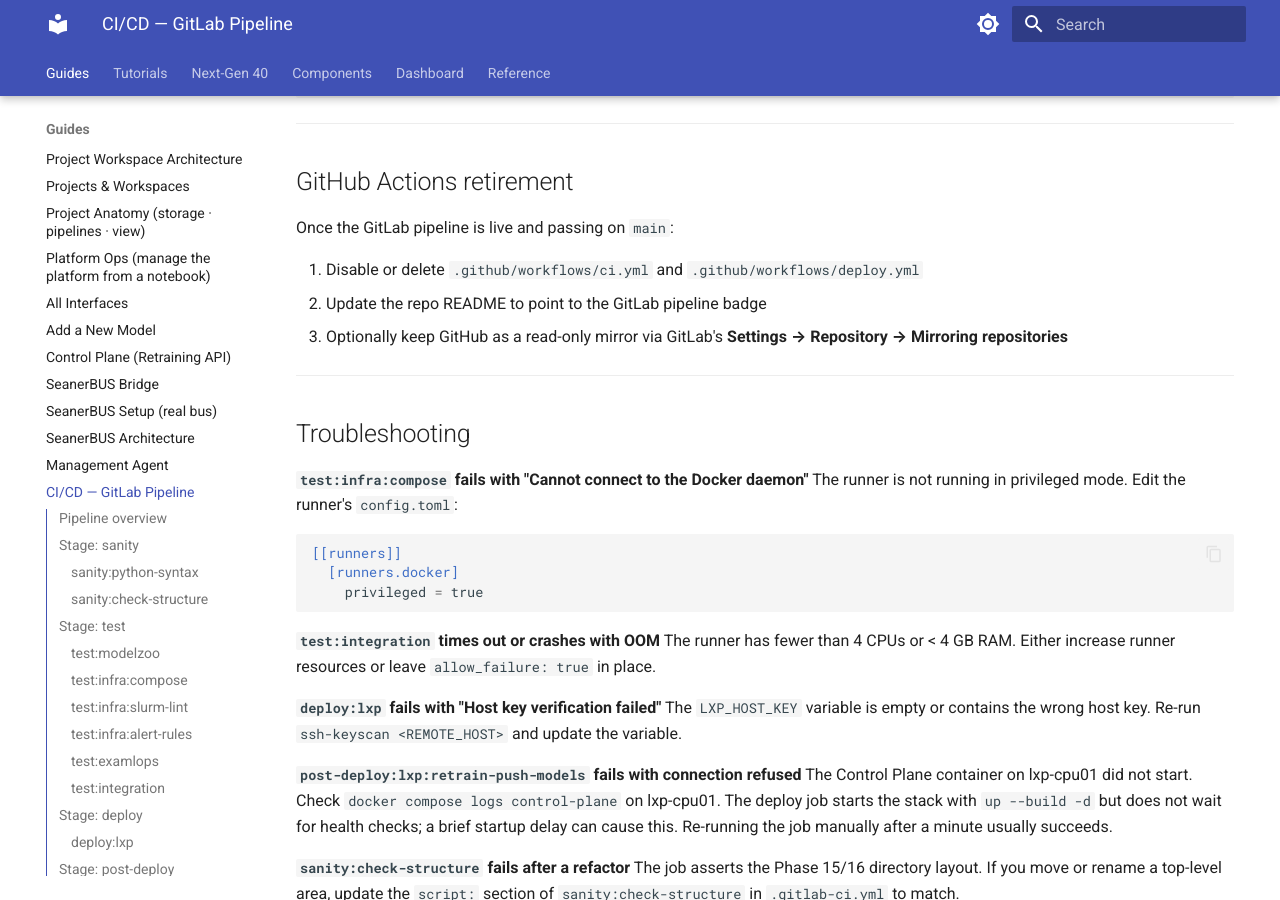
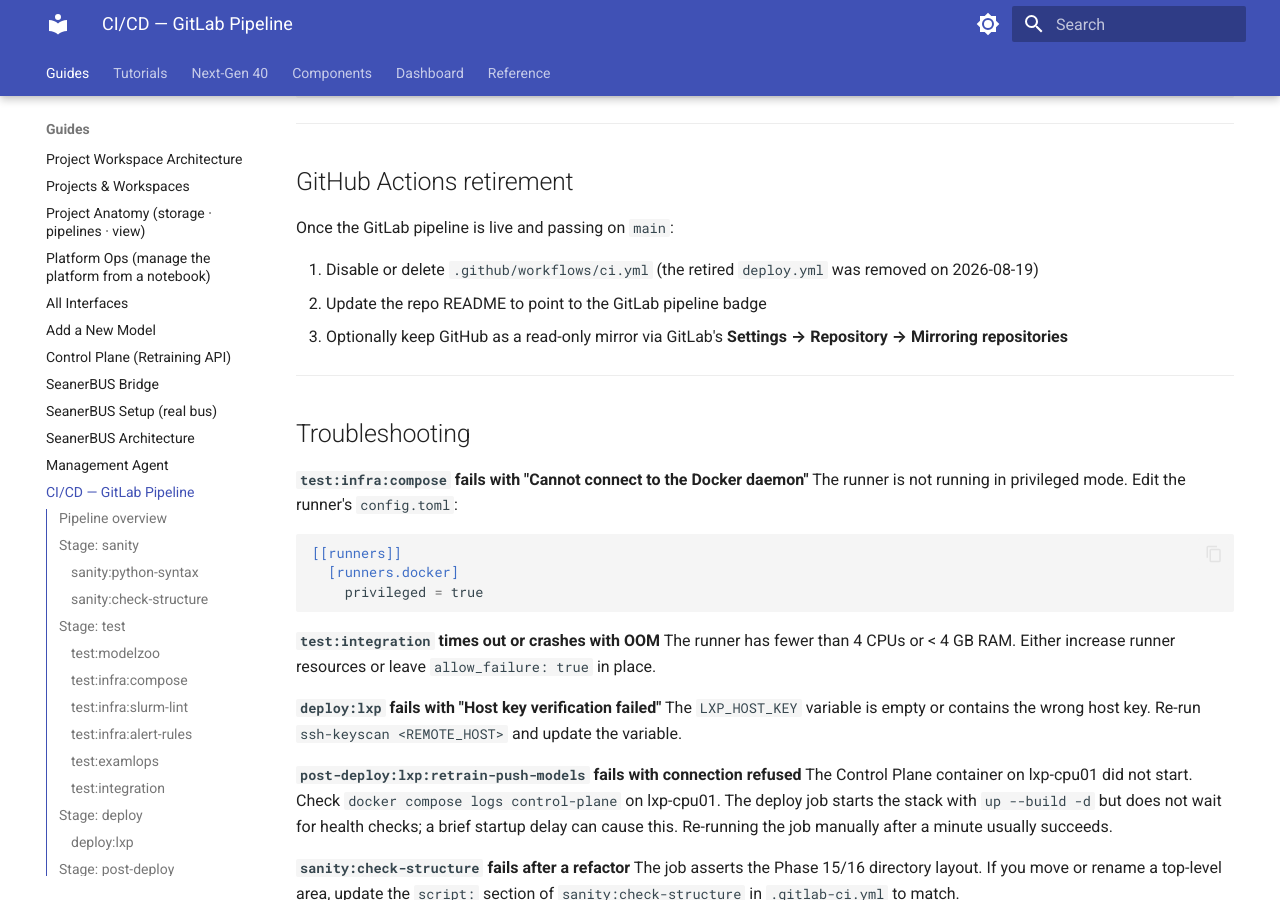
Before and after one commit to MSKazemi/ExaMLOps, an MkDocs documentation site: the page built from docs/guides/cicd.md, in a window 1280 px wide and 900 px high, scrolled down 8384 px. Built offline with MkDocs 1.6.1 and Material for MkDocs 9.7.7, drawn with Linux system fonts in a browser that asks for light colours.

Commit message:
chore(ci): remove the retired .github/workflows/deploy.yml
The file had been fully commented out (0 non-comment, non-blank lines) since the
deploy moved to GitLab CI's deploy:lxp job. A dead, fully commented-out deploy
workflow in a world-visible repo is confusing and hints at internal infra for no
benefit. README.md and docs/guides/cicd.md updated to match.

```diff
--- a/docs/guides/cicd.md
+++ b/docs/guides/cicd.md
@@ -321,7 +321,7 @@
 
 Once the GitLab pipeline is live and passing on `main`:
 
-1. Disable or delete `.github/workflows/ci.yml` and `.github/workflows/deploy.yml`
+1. Disable or delete `.github/workflows/ci.yml` (the retired `deploy.yml` was removed on 2026-08-19)
 2. Update the repo README to point to the GitLab pipeline badge
 3. Optionally keep GitHub as a read-only mirror via GitLab's **Settings → Repository → Mirroring repositories**
 
```
Also changed, not shown: README.md (+0 -1 lines), 1 other file.
